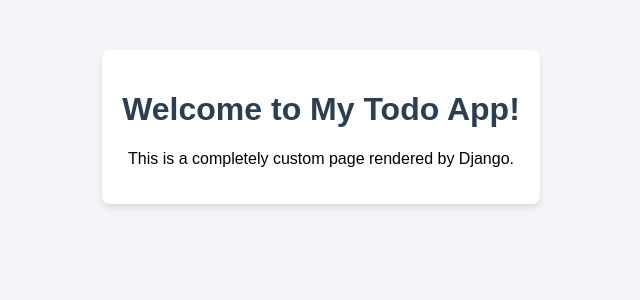
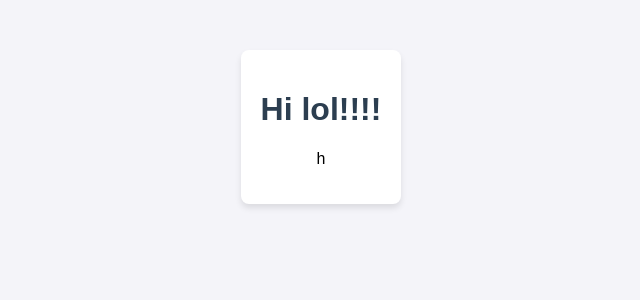
Before and after one commit to ilkerlmao/Projects, a Django app: page / in a window 1280 px wide. Shown: the top 300 px of the page, without its empty margins (319-959 px from the left). Run offline with Django 5.2, Linux system fonts and the light colour scheme.

Commit message:
django project

```diff
--- a/my django project/todos/templates/todos/index.html
+++ b/my django project/todos/templates/todos/index.html
@@ -11,8 +11,8 @@
 </head>
 <body>
     <div class="card">
-        <h1>Welcome to My Todo App!</h1>
-        <p>This is a completely custom page rendered by Django.</p>
+        <h1>Hi lol!!!!</h1>
+        <p>h</p>
     </div>
 </body>
 </html>
```
